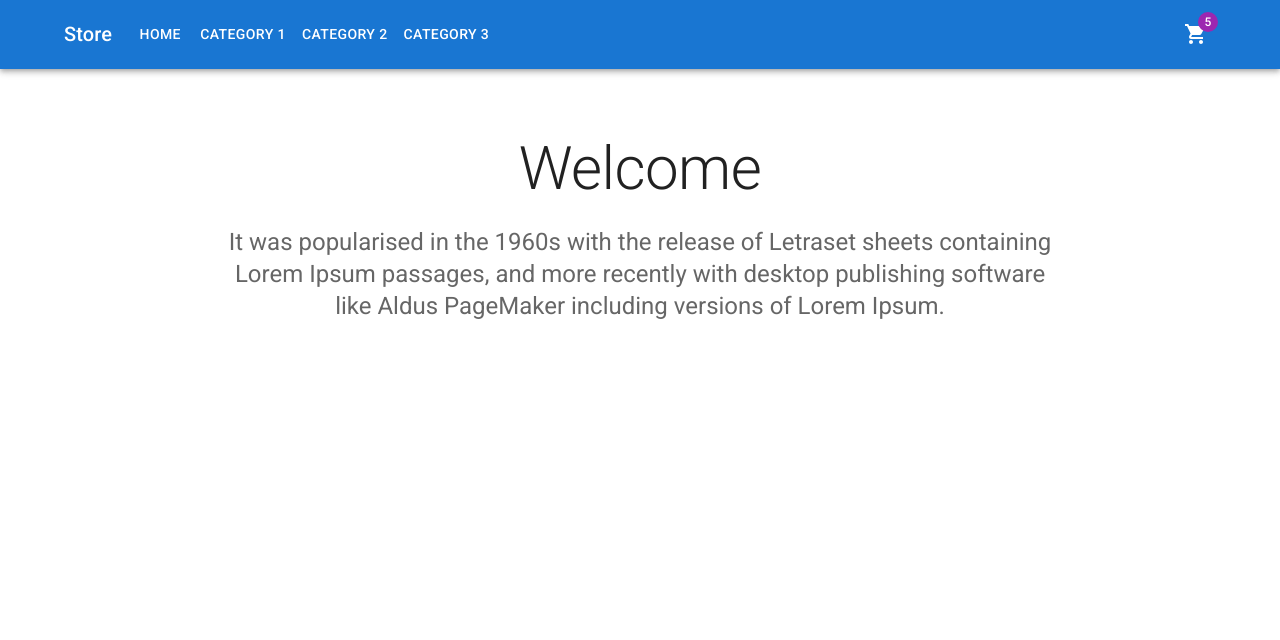
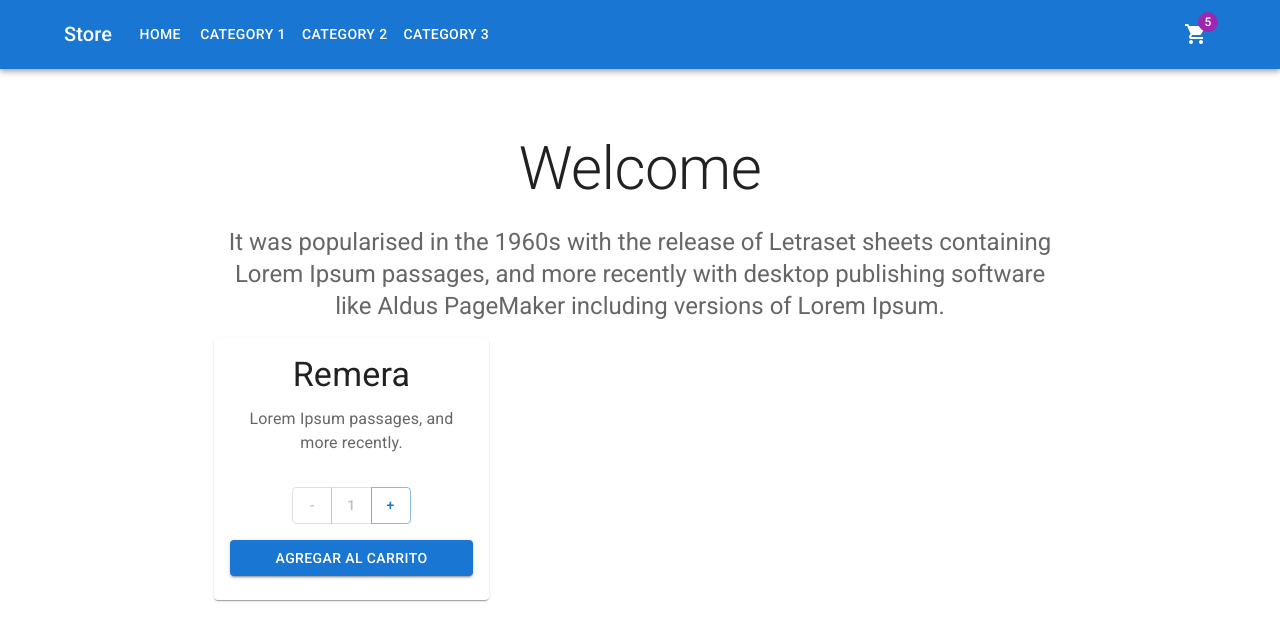
Before and after one commit to HernanPereira/store-pereira, a React (Create React App) app: page / in a window 1280 px wide. Shown: the top 640 px of the page. Built offline with nearby package versions, Linux system fonts and the light colour scheme.

Commit message:
add ItemCount

```diff
--- /dev/null
+++ b/src/components/Items/ItemCount.js
@@ -0,0 +1,62 @@
+import { useState } from 'react'
+
+import Stack from '@mui/material/Stack'
+import Card from '@mui/material/Card'
+import CardContent from '@mui/material/CardContent'
+import Button from '@mui/material/Button'
+import ButtonGroup from '@mui/material/ButtonGroup'
+import Typography from '@mui/material/Typography'
+
+const ItemCount = ({ stock, initial, onAdd }) => {
+  const [qty, setQty] = useState(stock === 0 ? stock : initial)
+
+  const handleIncrement = () => qty < stock && setQty(qty + 1)
+  const handleDecrement = () => qty > 1 && setQty(qty - 1)
+
+  return (
+    <Card sx={{ maxWidth: 275 }} align="center">
+      <CardContent>
+        <Typography
+          component="h3"
+          variant="h4"
+          color="text.primary"
+          gutterBottom
+        >
+          Remera
+        </Typography>
+
+        <Typography variant="p" color="text.secondary" paragraph>
+          Lorem Ipsum passages, and more recently.
+        </Typography>
+
+        <ButtonGroup
+          variant="outlined"
+          aria-label="outlined button group"
+          sx={{ pt: 2, pb: 2 }}
+        >
+          <Button onClick={handleDecrement} disabled={qty <= 1 && true}>
+            -
+          </Button>
+          <Button disabled color="primary">
+            {qty}
+          </Button>
+          <Button onClick={handleIncrement} disabled={qty >= stock && true}>
+            +
+          </Button>
+        </ButtonGroup>
+
+        <Stack>
+          <Button
+            variant="contained"
+            onClick={() => onAdd(qty)}
+            disabled={stock === 0 && true}
+          >
+            Agregar al carrito
+          </Button>
+        </Stack>
+      </CardContent>
+    </Card>
+  )
+}
+
+export default ItemCount
--- a/src/components/Items/ItemListContainer.js
+++ b/src/components/Items/ItemListContainer.js
@@ -1,17 +1,16 @@
 import Container from '@mui/material/Container'
 import Box from '@mui/material/Box'
 import Typography from '@mui/material/Typography'
+
+import ItemCount from './ItemCount'
+
+const onAdd = (qty) => console.log(`Agregado al carrito: ${qty} producto/s`)
 
 const ItemListContainer = ({ heading, greeting }) => {
   return (
     <>
       <Container maxWidth="md">
-        <Box
-          sx={{
-            pt: 8,
-            pb: 6,
-          }}
-        >
+        <Box sx={{ pt: 8, pb: 6 }}>
           <Typography
             component="h1"
             variant="h2"
@@ -29,6 +28,7 @@
           >
             {greeting}
           </Typography>
+          <ItemCount stock={5} initial={1} onAdd={onAdd} />
         </Box>
       </Container>
     </>
```
